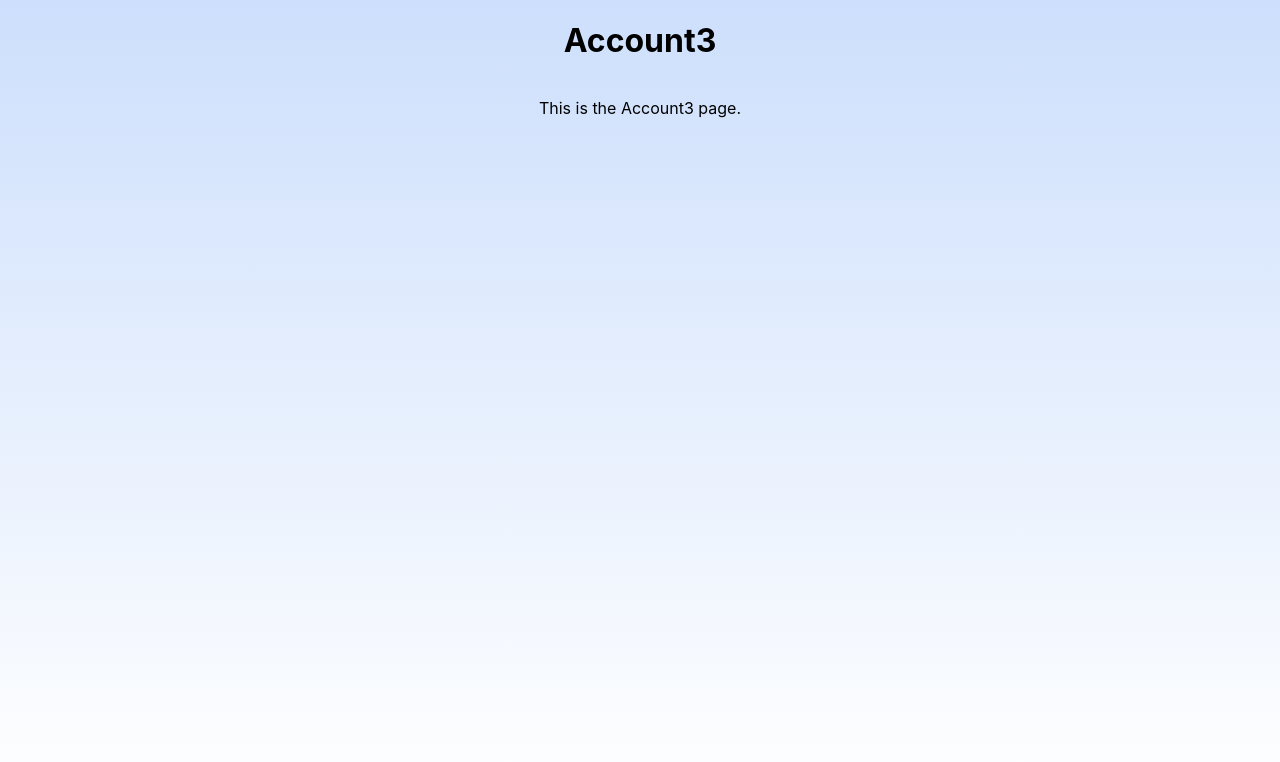
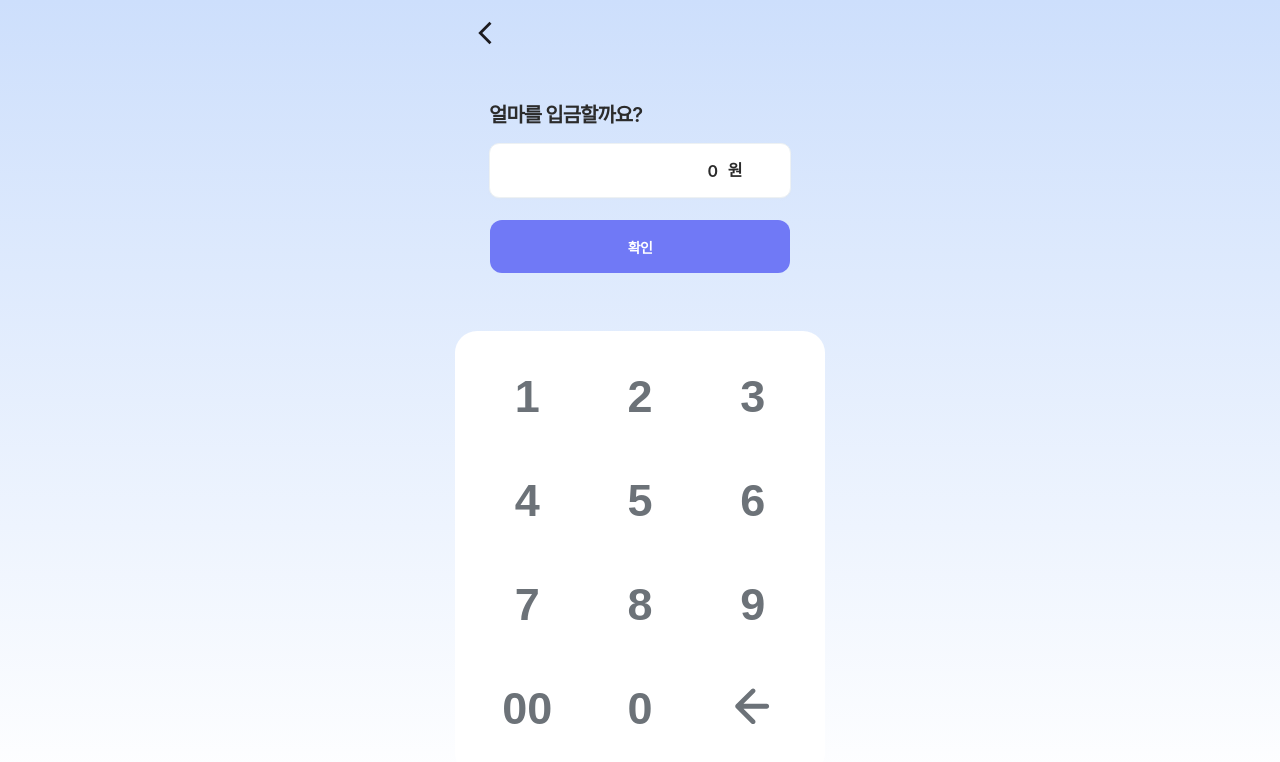
Before and after one commit to CtrlX-oneDayWallet/dayPocket_Front, a React (Create React App) app: page /asset/account/3 in a window 1280 px wide. Shown: the top 762 px of the page. Built offline with nearby package versions, Linux system fonts and the light colour scheme.

Commit message:
feat: account3 페이지 제작

```diff
--- a/src/components/set/Set.tsx
+++ b/src/components/set/Set.tsx
@@ -1,13 +1,10 @@
 import Button from "@/components/button/Button";
 import * as S from "./Set.styles";
-import { useNavigate } from "react-router-dom";
 import { ReactComponent as CancelIcon } from "@/assets/icons/arrow.svg";
 import { FormatNumber } from "@/utils";
 import { SetProps } from "./Set.types";
 
-export default function Set({ lable, amount, setAmount }: SetProps) {
-  const navigate = useNavigate();
-
+export default function Set({ label, amount, setAmount, onClick }: SetProps) {
   const handleNumberClick = (value: string) => {
     if (amount === "0") {
       setAmount(value);
@@ -25,16 +22,12 @@ export default function Set({ lable, amount, setAmount }: SetProps) {
 
   return (
     <S.SetContainer>
-      <S.SetTitle>{lable}</S.SetTitle>
+      <S.SetTitle>{label}</S.SetTitle>
       <S.InputBox>
         <S.InputDisplay>{FormatNumber(amount)}</S.InputDisplay>
         <S.Won>원</S.Won>
       </S.InputBox>
-      <Button
-        label="확인"
-        onClick={() => navigate("/asset")}
-        disabled={amount === "0"}
-      />
+      <Button label="확인" onClick={onClick} disabled={amount === "0"} />
       <S.NumberContainer>
         <S.NumberBox>
           {numberPad.map((num) => (
--- a/src/components/set/Set.types.ts
+++ b/src/components/set/Set.types.ts
@@ -1,5 +1,6 @@
 export interface SetProps {
-  lable: string;
+  label: string;
   amount: string;
   setAmount: (value: string) => void;
+  onClick: () => void;
 }
--- a/src/pages/assets/Account3.tsx
+++ b/src/pages/assets/Account3.tsx
@@ -1,10 +1,25 @@
+import { TopNav } from "@/components";
 import * as S from "./Account3.styles";
+import Set from "@/components/set/Set";
+import { useState } from "react";
+import { useNavigate } from "react-router-dom";
 
 export default function Account3() {
+  const navigate = useNavigate();
+  const [amount, setAmount] = useState("");
+  const handleMove = () => {
+    navigate("/asset/depositsuccess");
+  };
+
   return (
     <S.Account3Container>
-      <h1>Account3</h1>
-      <p>This is the Account3 page.</p>
+      <TopNav />
+      <Set
+        label="얼마를 입금할까요?"
+        amount={amount}
+        setAmount={setAmount}
+        onClick={handleMove}
+      />
     </S.Account3Container>
   );
 }
--- a/src/pages/assets/Asset1.tsx
+++ b/src/pages/assets/Asset1.tsx
@@ -2,16 +2,23 @@ import { TopNav } from "@/components";
 import * as S from "./Asset1.styles";
 import Set from "@/components/set/Set";
 import { useState } from "react";
+import { useNavigate } from "react-router-dom";
 
 export default function SetPage() {
+  const navigate = useNavigate();
   const [amount, setAmount] = useState("0");
+
+  const handleMove = () => {
+    navigate("/asset");
+  };
   return (
     <S.SetPageContainer>
       <TopNav />
       <Set
-        lable="목표 금액을 설정해주세요"
+        label="목표 금액을 설정해주세요"
         amount={amount}
         setAmount={setAmount}
+        onClick={handleMove}
       />
     </S.SetPageContainer>
   );
```
